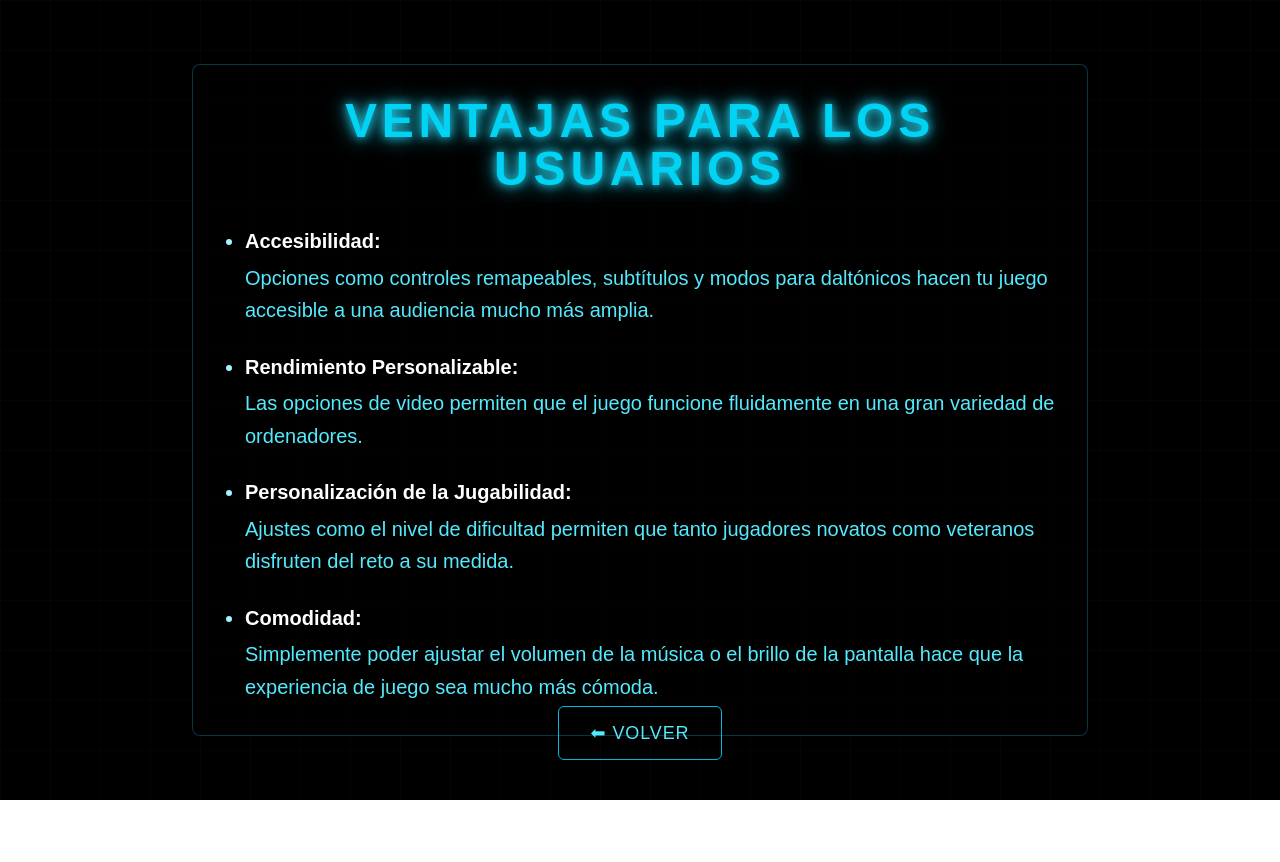
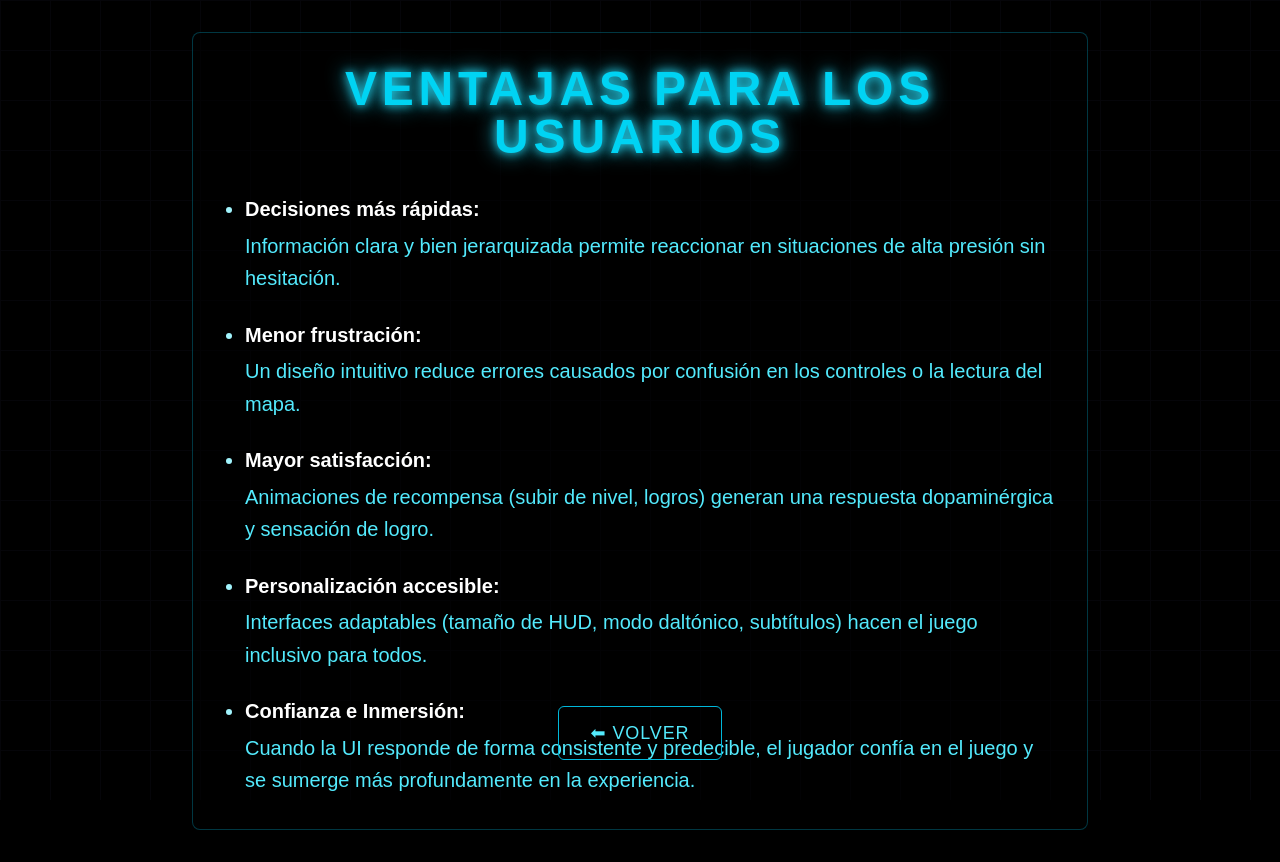
Before and after one commit to Santiago25-lab/VideoGameInterface, a Next.js app in the folder videogameinterface/: page / in a window 1280 px wide. Both pictures are taken after a click on the button "VENTAJAS USUARIO". Before the commit the page ends 800 px from the top, so only its background shows below. Built offline with nearby package versions, Linux system fonts and the light colour scheme.

Commit message:
subo ventajas de usuario

```diff
--- a/videogameinterface/app/components/Ventajas.tsx
+++ b/videogameinterface/app/components/Ventajas.tsx
@@ -9,27 +9,33 @@ export default function VentajasScreen({ onBack }: VentajasScreenProps) {
         <InfoPageSkeleton title="Ventajas para los Usuarios" onBack={onBack}>
             <ul className="list-disc space-y-6 pl-5">
                 <li>
-                    <strong className="text-white">Accesibilidad:</strong>
+                    <strong className="text-white">Decisiones más rápidas:</strong>
                     <p className="mt-1 text-cyan-300">
-                        Opciones como controles remapeables, subtítulos y modos para daltónicos hacen tu juego accesible a una audiencia mucho más amplia.
+                        Información clara y bien jerarquizada permite reaccionar en situaciones de alta presión sin hesitación.
                     </p>
                 </li>
                 <li>
-                    <strong className="text-white">Rendimiento Personalizable:</strong>
+                    <strong className="text-white">Menor frustración:</strong>
                     <p className="mt-1 text-cyan-300">
-                        Las opciones de video permiten que el juego funcione fluidamente en una gran variedad de ordenadores.
+                        Un diseño intuitivo reduce errores causados por confusión en los controles o la lectura del mapa.
                     </p>
                 </li>
                 <li>
-                    <strong className="text-white">Personalización de la Jugabilidad:</strong>
+                    <strong className="text-white">Mayor satisfacción:</strong>
                     <p className="mt-1 text-cyan-300">
-                        Ajustes como el nivel de dificultad permiten que tanto jugadores novatos como veteranos disfruten del reto a su medida.
+                        Animaciones de recompensa (subir de nivel, logros) generan una respuesta dopaminérgica y sensación de logro.
                     </p>
                 </li>
                 <li>
-                    <strong className="text-white">Comodidad:</strong>
+                    <strong className="text-white">Personalización accesible:</strong>
                     <p className="mt-1 text-cyan-300">
-                        Simplemente poder ajustar el volumen de la música o el brillo de la pantalla hace que la experiencia de juego sea mucho más cómoda.
+                        Interfaces adaptables (tamaño de HUD, modo daltónico, subtítulos) hacen el juego inclusivo para todos.
+                    </p>
+                </li>
+                <li>
+                    <strong className="text-white">Confianza e Inmersión:</strong>
+                    <p className="mt-1 text-cyan-300">
+                        Cuando la UI responde de forma consistente y predecible, el jugador confía en el juego y se sumerge más profundamente en la experiencia.
                     </p>
                 </li>
             </ul>
```
